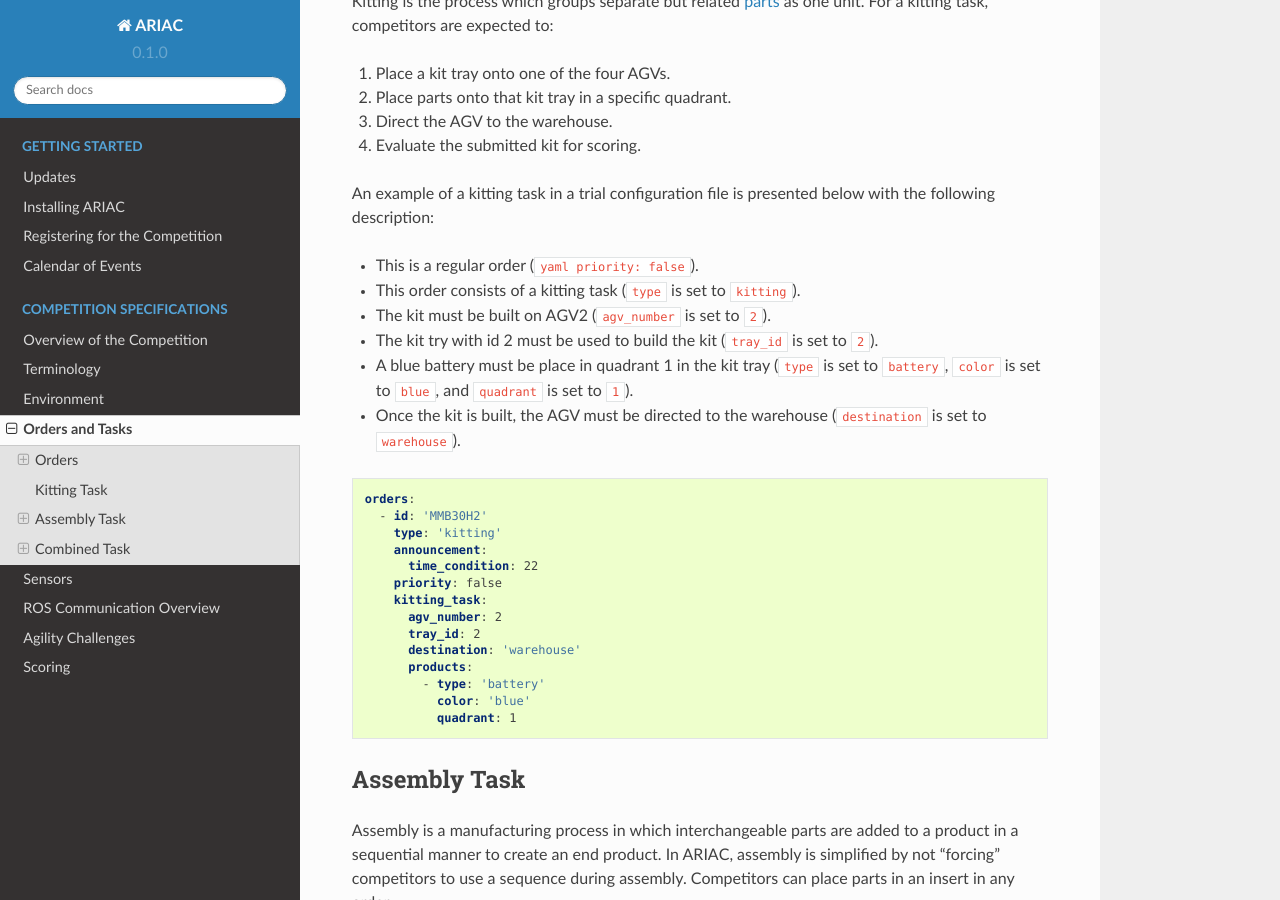
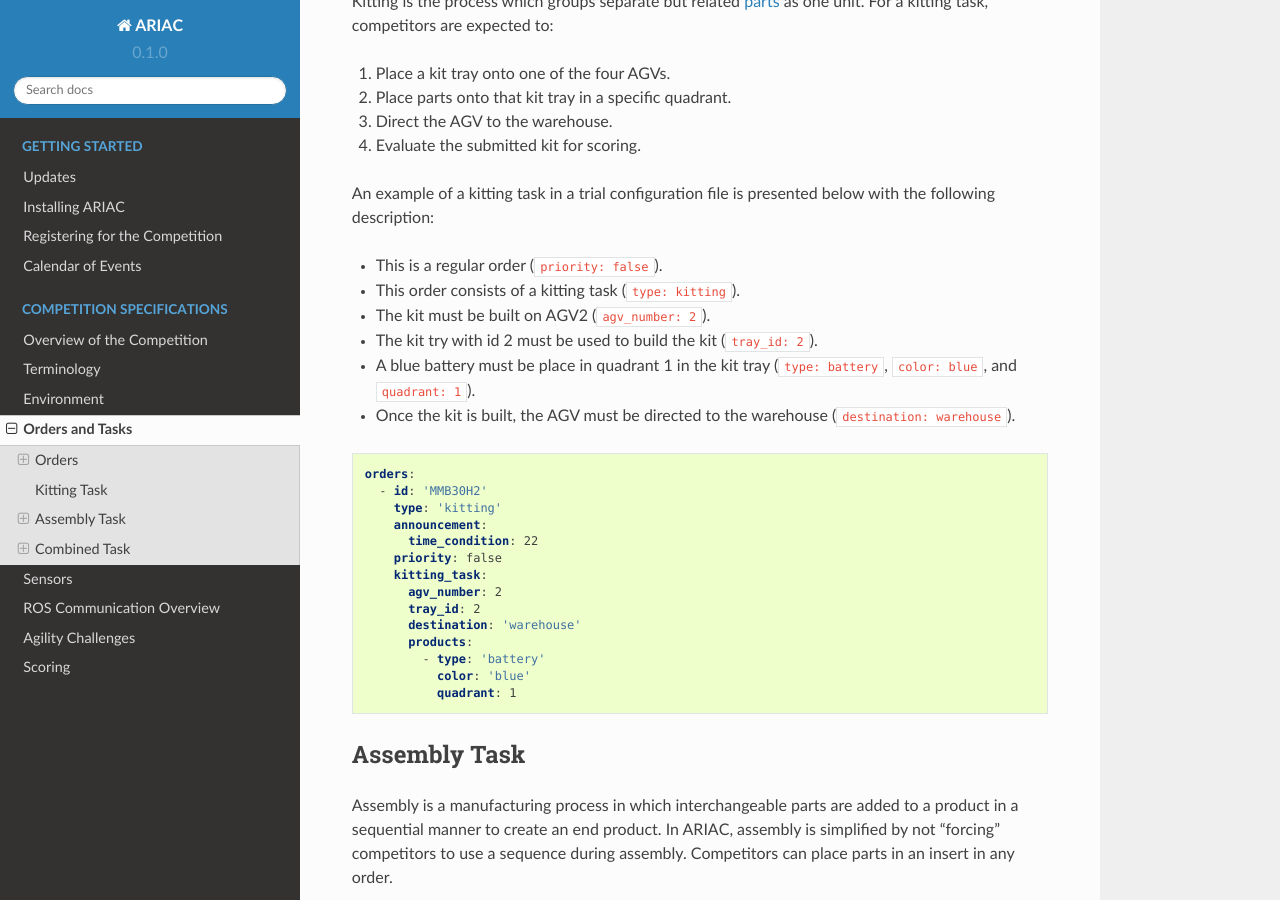
Before and after one commit to usnistgov/ARIAC, a Sphinx documentation site: the page built from docs/competition/orders.md, in a window 1280 px wide and 900 px high, scrolled down 2115 px. Built offline with Sphinx 7.4.7 and the Read the Docs theme 2.0.0, drawn with Linux system fonts in a browser that asks for light colours.

Commit message:
added/updated documentation

````diff
--- a/docs/competition/orders.md
+++ b/docs/competition/orders.md
@@ -88,12 +88,12 @@ Kitting is the process which groups separate but related [parts](#part) as one u
 
 An example of a kitting task in a trial configuration file is presented below with the following description:
 
-- This is a regular order (```yaml priority: false```).
-- This order consists of a kitting task (`type` is set to `kitting`).
-- The kit must be built on AGV2 (`agv_number` is set to `2`).
-- The kit try with id 2 must be used to build the kit (`tray_id` is set to `2`).
-- A blue battery must be place in quadrant 1 in the kit tray (`type` is set to `battery`, `color` is set to `blue`, and `quadrant` is set to `1`).
-- Once the kit is built, the AGV must be directed to the warehouse  (`destination` is set to `warehouse`).
+- This is a regular order (```priority: false```).
+- This order consists of a kitting task (```type: kitting```).
+- The kit must be built on AGV2 (```agv_number: 2```).
+- The kit try with id 2 must be used to build the kit (```tray_id: 2```).
+- A blue battery must be place in quadrant 1 in the kit tray (```type: battery```, ```color: blue```, and ```quadrant: 1```).
+- Once the kit is built, the AGV must be directed to the warehouse  (```destination: warehouse```).
 
 
 ```yaml
````
Also changed, not shown: docs/competition/overview.md (+1 -1 lines), docs/competition/trials.md (+66 -3 lines), docs/competition/challenges.md (line endings or trailing spaces).
